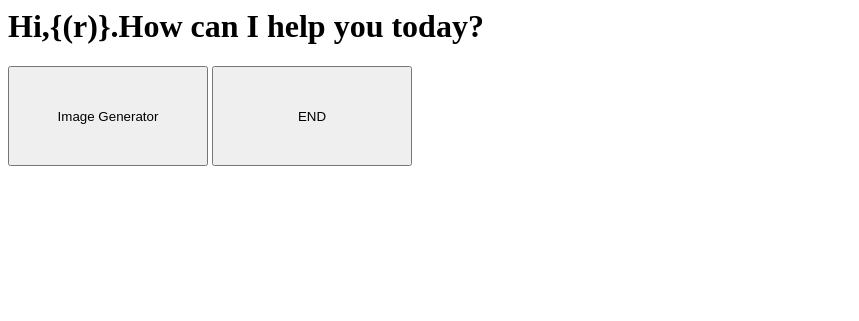
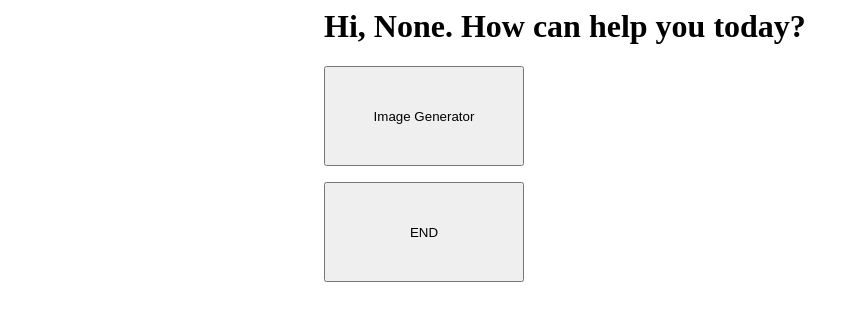
Before and after one commit to Tao0503/RPA-19ffeb2024, a Flask app: page /main in a window 1280 px wide. Shown: the top 321 px of the page, without its empty margins (0-859 px from the left). Run offline with Flask 3, Linux system fonts and the light colour scheme.

Commit message:
Update main.html

```diff
--- a/templates/main.html
+++ b/templates/main.html
@@ -1,15 +1,16 @@
 <style>
-  .container{width:100%;margin:auto;}
-  @media (min-width:600px) {.comtainer{width:80%;}}
-  @media (min-width:768px) {.comtainer{width:60%;}}
-  @media (min-width:1024px) {.comtainer{width:50%;}}
+    .container{width:100%;margin:auto}
+    @media (min-width:600px) {.container{width: 80%;}}
+    @media (min-width:768px) {.container{width: 60%;}}
+    @media (min-width:1024px) {.container{width: 50%;}}
 </style>
 
-<div class ="container">
-<h1>Hi,{(r)}.How can I help you today? </h1>
+<div class="container">
+<h1>Hi, {{r}}. How can help you today?</h1>
 <form action="/image_gpt" method="post">
-      <input type = "submit" value="Image Generator" style="width: 200px;height: 100px;">
+    <input type = "submit" value="Image Generator" style="width:200px;height:100px;">
+</form>
 <form action="/end" method="post">
-      <input type = "submit" value="END" style="width: 200px;height: 100px;">
+    <input type = "submit" value="END" style="width:200px;height:100px;">
 </form>
 </div>
```
